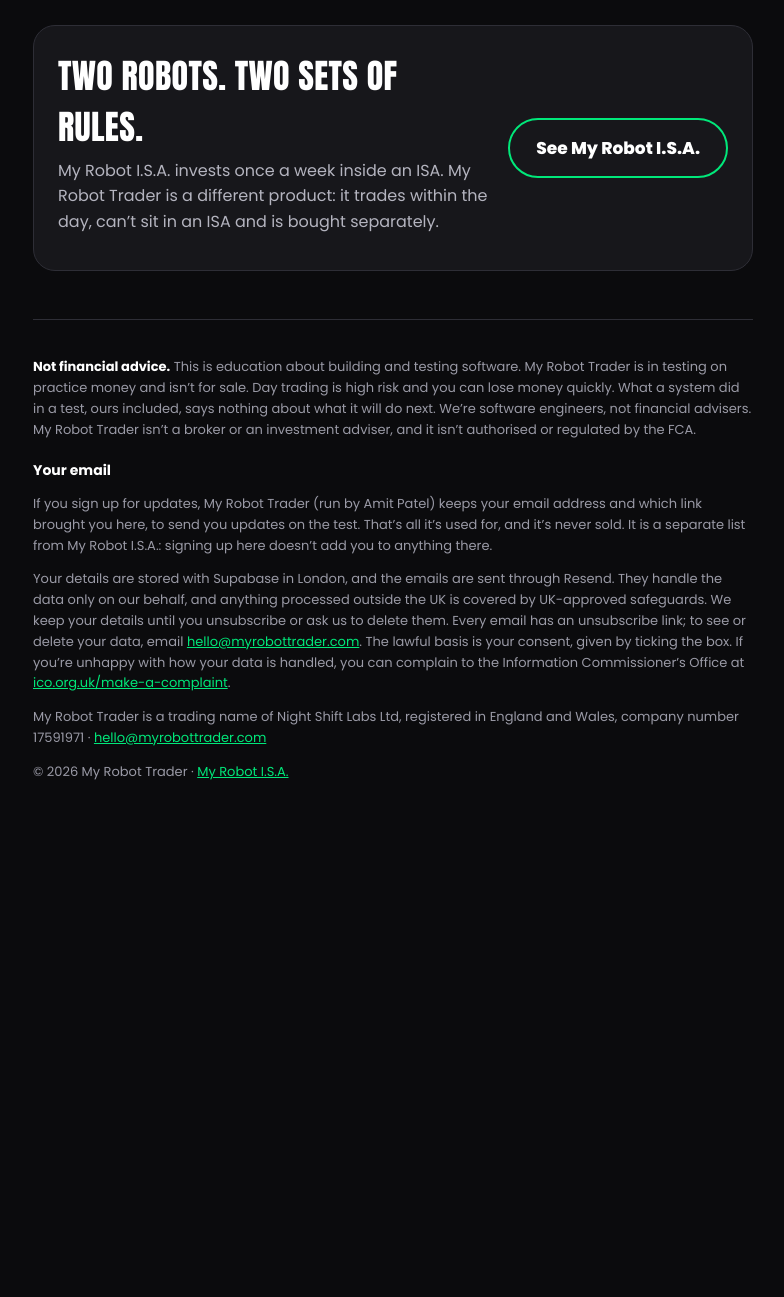
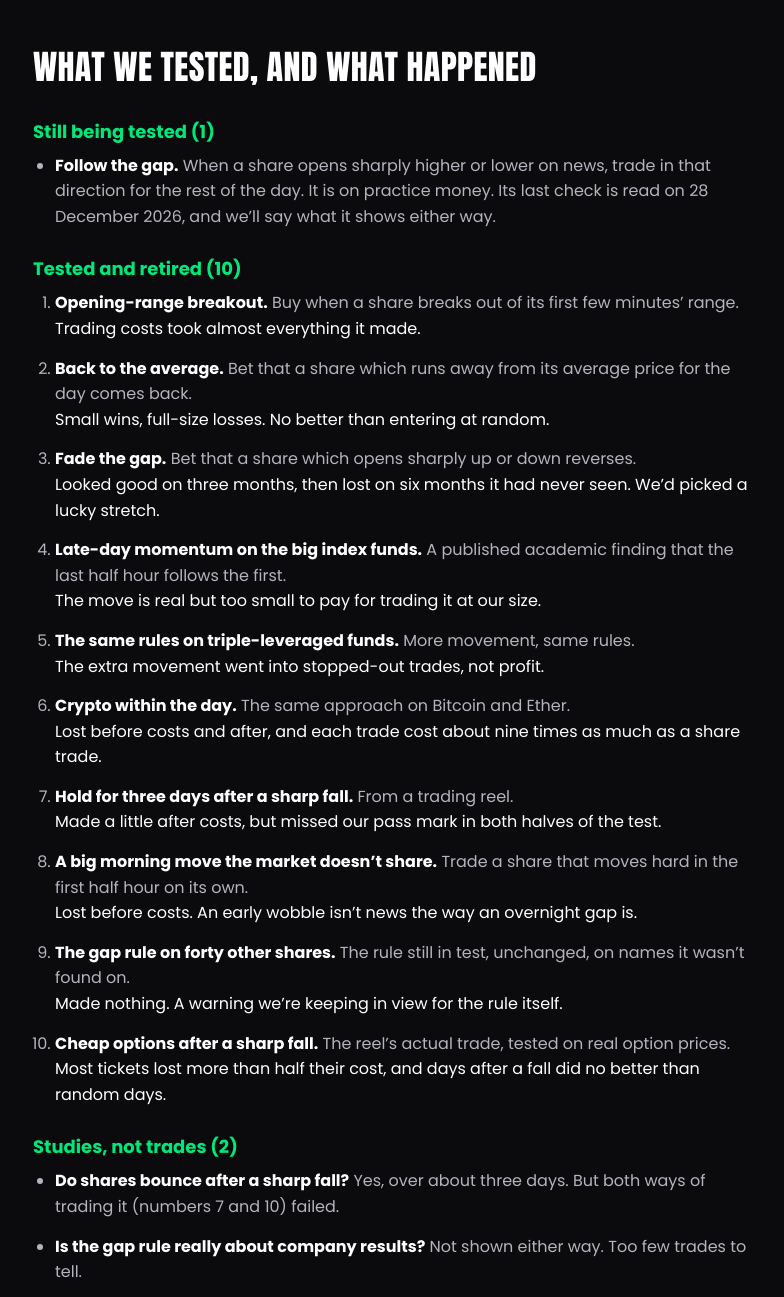
Before and after one commit to amitbharatpatel7-hue/myrobottrader-assets, a plain HTML site: page docs/index.html in a window 1280 px wide. Shown: the part 1783-3080 px from the top of the page, without its empty margins (247-1031 px from the left). Before the commit the page ends 2619 px from the top, so only its background shows below. Drawn offline with Linux system fonts and the light colour scheme.

Commit message:
Add 'What we tested, and what happened': ten retired, two studies, one in test, no figures
Co-Authored-By: Claude Fable 5.2 <noreply@anthropic.com>
Claude-Session: https://claude.ai/code/session_016igd89oKEhSfdoztsLyWYK

```diff
--- a/docs/index.html
+++ b/docs/index.html
@@ -70,6 +70,11 @@
   .say h3{margin:0 0 8px;font-size:22px;line-height:1.3;font-weight:700;color:var(--ink)}
   .say h3 .g{color:var(--green)}
   .say p{margin:0;font-size:16px;line-height:1.6;color:var(--muted)}
+  .tested h3{margin:26px 0 8px;font-size:18px;font-weight:700;color:var(--green)}
+  .tested ol,.tested ul{margin:0;padding-left:22px}
+  .tested li{margin:0 0 14px;font-size:16px;line-height:1.6;color:var(--muted)}
+  .tested li strong{color:var(--ink)}
+  .tested li em{display:block;font-style:normal;color:var(--ink)}
   .two{display:flex;flex-wrap:wrap;align-items:center;justify-content:space-between;gap:18px}
   .two div{flex:1 1 340px}
   footer{border-top:1px solid var(--rule);margin-top:48px;padding:24px 0 40px;color:var(--eye);font-size:13px;line-height:1.6}
@@ -141,7 +146,7 @@
   <section class="say" aria-labelledby="say-h">
     <h2 id="say-h">How we&rsquo;re doing this</h2>
     <article>
-      <h3>We tested thirteen trading ideas in public. Ten failed. <span class="g">One is still being tested.</span></h3>
+      <h3>We tested thirteen ideas in public. Ten failed and two were studies. <span class="g">One is still being tested.</span></h3>
       <p>Most did not survive trading costs, and we said so each time. The one still in test trades on practice money only.</p>
     </article>
     <article>
@@ -152,6 +157,32 @@
       <h3>No tips, no promises: <span class="g">the rules, the losses and the wins, in the open.</span></h3>
       <p>Nothing here is a recommendation to trade. Day trading can lose money quickly, including all of the money you put in, and a test result says nothing about what happens next.</p>
     </article>
+  </section>
+
+  <section class="tested" aria-labelledby="tested-h">
+    <h2 id="tested-h">What we tested, and what happened</h2>
+    <h3>Still being tested (1)</h3>
+    <ul>
+      <li><strong>Follow the gap.</strong> When a share opens sharply higher or lower on news, trade in that direction for the rest of the day. It is on practice money. Its last check is read on 28 December 2026, and we&rsquo;ll say what it shows either way.</li>
+    </ul>
+    <h3>Tested and retired (10)</h3>
+    <ol>
+      <li><strong>Opening-range breakout.</strong> Buy when a share breaks out of its first few minutes&rsquo; range. <em>Trading costs took almost everything it made.</em></li>
+      <li><strong>Back to the average.</strong> Bet that a share which runs away from its average price for the day comes back. <em>Small wins, full-size losses. No better than entering at random.</em></li>
+      <li><strong>Fade the gap.</strong> Bet that a share which opens sharply up or down reverses. <em>Looked good on three months, then lost on six months it had never seen. We&rsquo;d picked a lucky stretch.</em></li>
+      <li><strong>Late-day momentum on the big index funds.</strong> A published academic finding that the last half hour follows the first. <em>The move is real but too small to pay for trading it at our size.</em></li>
+      <li><strong>The same rules on triple-leveraged funds.</strong> More movement, same rules. <em>The extra movement went into stopped-out trades, not profit.</em></li>
+      <li><strong>Crypto within the day.</strong> The same approach on Bitcoin and Ether. <em>Lost before costs and after, and each trade cost about nine times as much as a share trade.</em></li>
+      <li><strong>Hold for three days after a sharp fall.</strong> From a trading reel. <em>Made a little after costs, but missed our pass mark in both halves of the test.</em></li>
+      <li><strong>A big morning move the market doesn&rsquo;t share.</strong> Trade a share that moves hard in the first half hour on its own. <em>Lost before costs. An early wobble isn&rsquo;t news the way an overnight gap is.</em></li>
+      <li><strong>The gap rule on forty other shares.</strong> The rule still in test, unchanged, on names it wasn&rsquo;t found on. <em>Made nothing. A warning we&rsquo;re keeping in view for the rule itself.</em></li>
+      <li><strong>Cheap options after a sharp fall.</strong> The reel&rsquo;s actual trade, tested on real option prices. <em>Most tickets lost more than half their cost, and days after a fall did no better than random days.</em></li>
+    </ol>
+    <h3>Studies, not trades (2)</h3>
+    <ul>
+      <li><strong>Do shares bounce after a sharp fall?</strong> Yes, over about three days. But both ways of trading it (numbers 7 and 10) failed.</li>
+      <li><strong>Is the gap rule really about company results?</strong> Not shown either way. Too few trades to tell.</li>
+    </ul>
   </section>
 
   <section class="card two" aria-labelledby="two-h">
```
Also changed, not shown: 1 other file.
